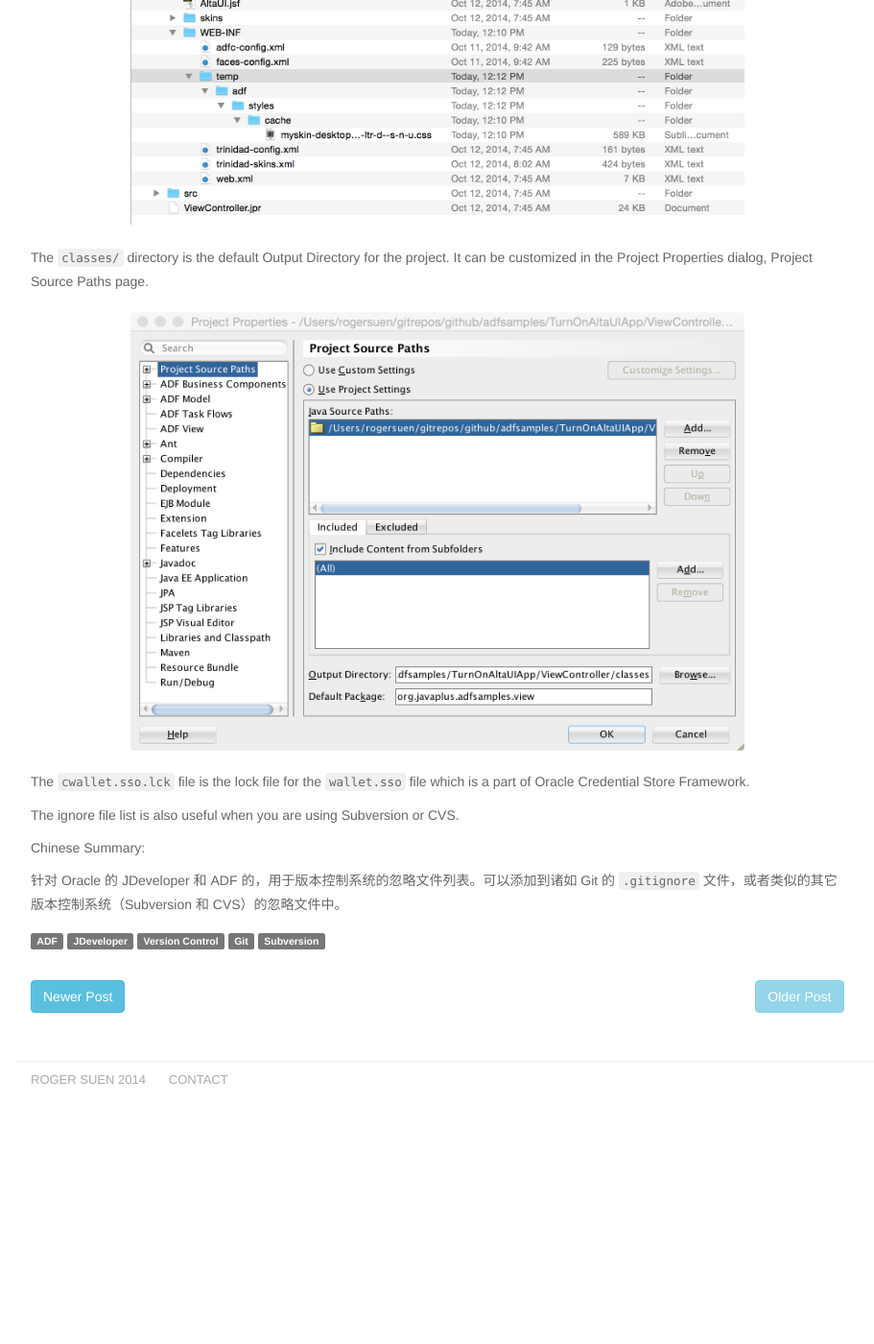
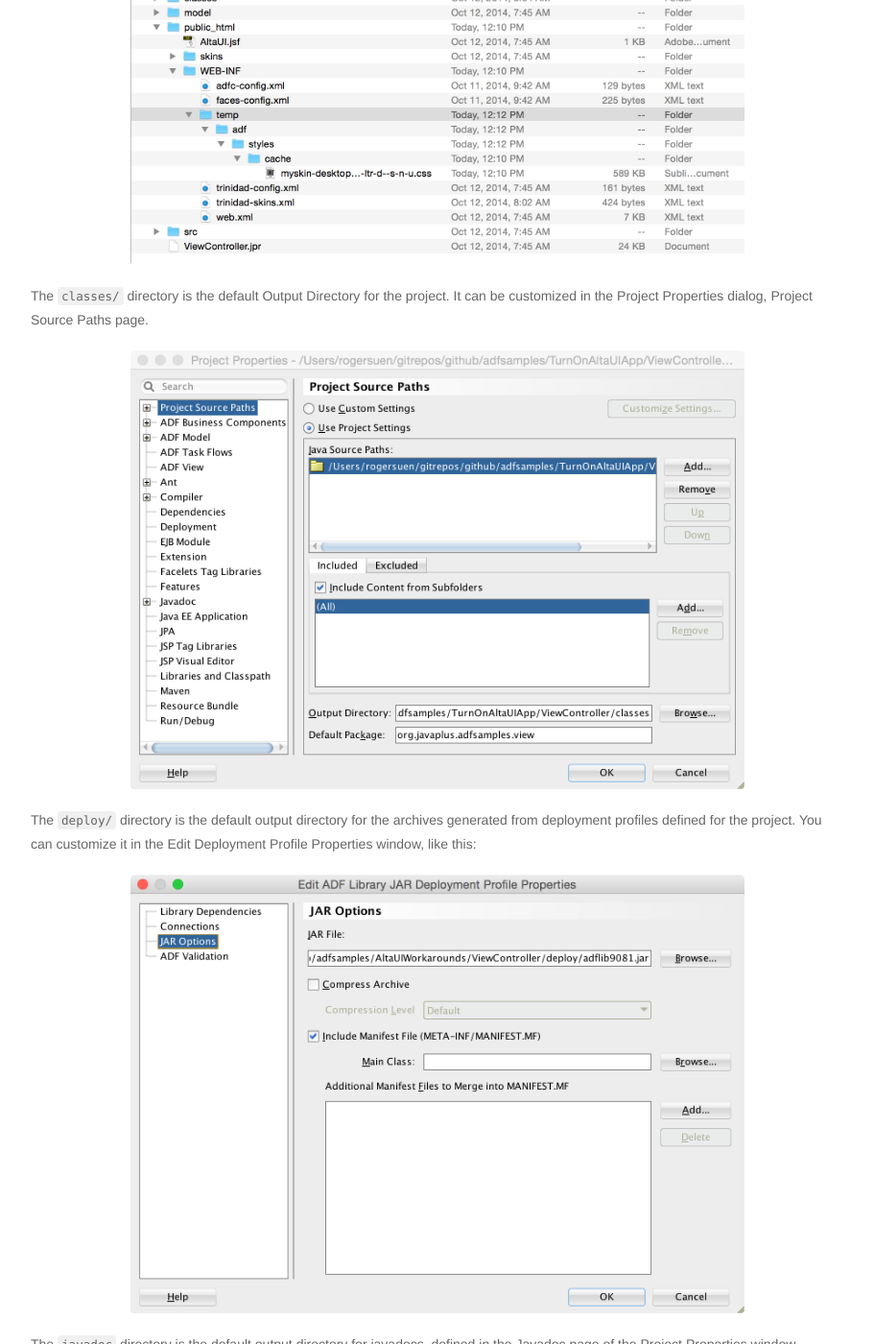
Before and after one commit to rogersuen/rogersuen.github.io, a Jekyll site: the page built from _posts/2014-10-27-ignoring-files-specific-to-oracle-jdev-adf.md, in a window 1280 px wide and 1400 px high, scrolled down 1805 px. Shown: the whole window at 96% size, without its empty margins (38-949 px from the left). Built offline with Jekyll 4.4.1, drawn with Linux system fonts in a browser that asks for light colours; before the commit the page ends 3030 px from its top, so only the background shows below that; some of the changed text lies outside the part shown.

Commit message:
updated 2014-10-27-ignoring-files-specific-to-oracle-jdev-adf.md with the new entries

```diff
--- a/_posts/2014-10-27-ignoring-files-specific-to-oracle-jdev-adf.md
+++ b/_posts/2014-10-27-ignoring-files-specific-to-oracle-jdev-adf.md
@@ -10,6 +9,8 @@
     .data/
     temp/
     classes/
+    deploy/
+    javadoc/
     cwallet.sso.lck
 
 The `.data/` directory is the application storage directory used by the **IDE Performance Cache** feature. For each application, you can specify a directory where application-specific caches and indexes used by JDeveloper are stored. To customize the location of the directory, open the **Application Properties** dialog, then go to the **IDE Performance Cache** page.
@@ -30,11 +31,18 @@
 ![Image: ADF Styles caching]({{ site.baseurl }}{{ page.id }}/adf-styles-cache.png)
 
 
-The `classes/` directory is the default Output Directory for the project. It can be customized in the Project Properties dialog, Project Source Paths page.
+The `classes/` directory is the default Output Directory for the project. It can be customized in the **Project Properties** dialog, **Project Source Paths** page.
 
 
 ![Image: Project Source Paths]({{ site.baseurl }}{{ page.id }}/project-source-paths.png)
 
+The `deploy/` directory is the default output directory for the archives generated from deployment profiles defined for the project. You can customize it in the **Edit Deployment Profile Properties** window, like this:
+
+![Image: Deployment Profile Properties]({{ site.baseurl }}{{ page.id }}/deployment-profile-properties.png)
+
+The `javadoc` directory is the default output directory for javadocs, defined in the **Javadoc** page of the **Project Properties** window.
+
+![Image: Deployment Profile Properties]({{ site.baseurl }}{{ page.id }}/javadoc.png)
 
 The `cwallet.sso.lck` file is the lock file for the `wallet.sso` file which is a part of **Oracle Credential Store Framework**.
 
```
Also changed, not shown: other parts of _posts/2014-10-27-ignoring-files-specific-to-oracle-jdev-adf.md (+0 -1 lines), 2014/10/ignoring-files-specific-to-oracle-jdev-adf/deployment-profile-properties.png (added), 2014/10/ignoring-files-specific-to-oracle-jdev-adf/javadoc.png (added).
